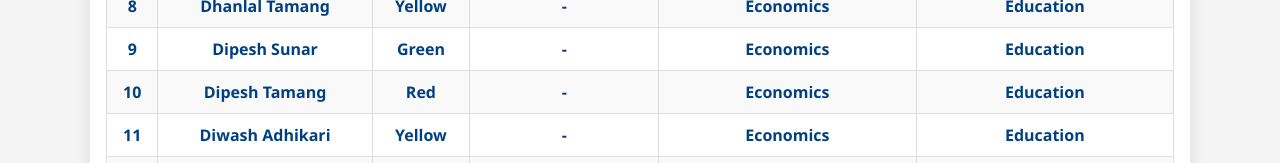
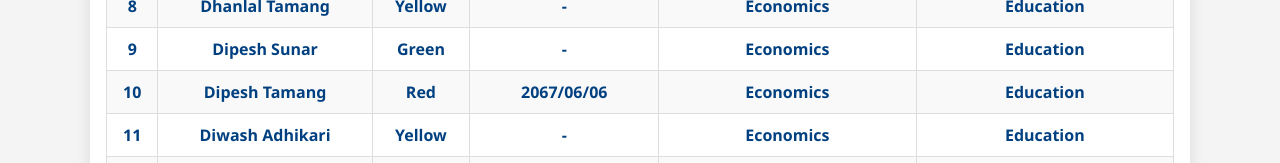
Before and after one commit to Sena201/ShreeGyanJyoti2, a plain HTML site: page class10.html in a window 1280 px wide. Shown: the part 711-874 px from the top of the page. Drawn offline with Linux system fonts and the light colour scheme.

Commit message:
Update class10.html

```diff
--- a/class10.html
+++ b/class10.html
@@ -206,7 +206,7 @@
       <tr><td data-label="SN">7</td><td data-label="Name">Bishal Gurung</td><td data-label="House">Red</td><td data-label="Date of Birth">-</td><td data-label="Optional Subject 1">Optional Maths</td><td data-label="Optional Subject 2">Education</td></tr>
       <tr><td data-label="SN">8</td><td data-label="Name">Dhanlal Tamang</td><td data-label="House">Yellow</td><td data-label="Date of Birth">-</td><td data-label="Optional Subject 1">Economics</td><td data-label="Optional Subject 2">Education</td></tr>
       <tr><td data-label="SN">9</td><td data-label="Name">Dipesh Sunar</td><td data-label="House">Green</td><td data-label="Date of Birth">-</td><td data-label="Optional Subject 1">Economics</td><td data-label="Optional Subject 2">Education</td></tr>
-      <tr><td data-label="SN">10</td><td data-label="Name">Dipesh Tamang</td><td data-label="House">Red</td><td data-label="Date of Birth">-</td><td data-label="Optional Subject 1">Economics</td><td data-label="Optional Subject 2">Education</td></tr>
+      <tr><td data-label="SN">10</td><td data-label="Name">Dipesh Tamang</td><td data-label="House">Red</td><td data-label="Date of Birth">2067/06/06</td><td data-label="Optional Subject 1">Economics</td><td data-label="Optional Subject 2">Education</td></tr>
       <tr><td data-label="SN">11</td><td data-label="Name">Diwash Adhikari</td><td data-label="House">Yellow</td><td data-label="Date of Birth">-</td><td data-label="Optional Subject 1">Economics</td><td data-label="Optional Subject 2">Education</td></tr>
       <tr><td data-label="SN">12</td><td data-label="Name">Izumi Duwadi</td><td data-label="House">Blue</td><td data-label="Date of Birth">2067/03/29</td><td data-label="Optional Subject 1">Optional Maths</td><td data-label="Optional Subject 2">Education</td></tr>
       <tr><td data-label="SN">13</td><td data-label="Name">Janak Sunar</td><td data-label="House">Green</td><td data-label="Date of Birth">-</td><td data-label="Optional Subject 1">Optional Maths</td><td data-label="Optional Subject 2">Education</td></tr>
```
